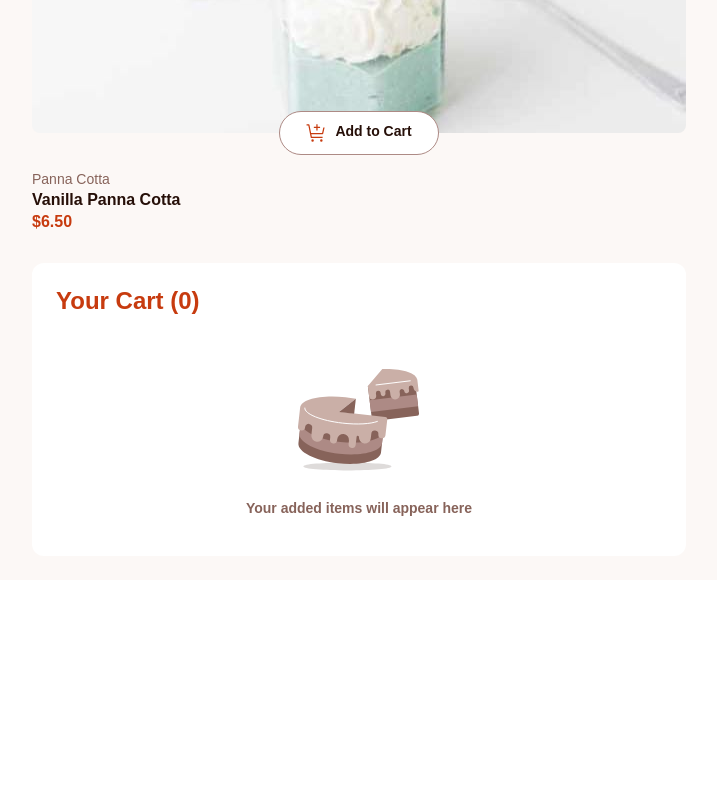
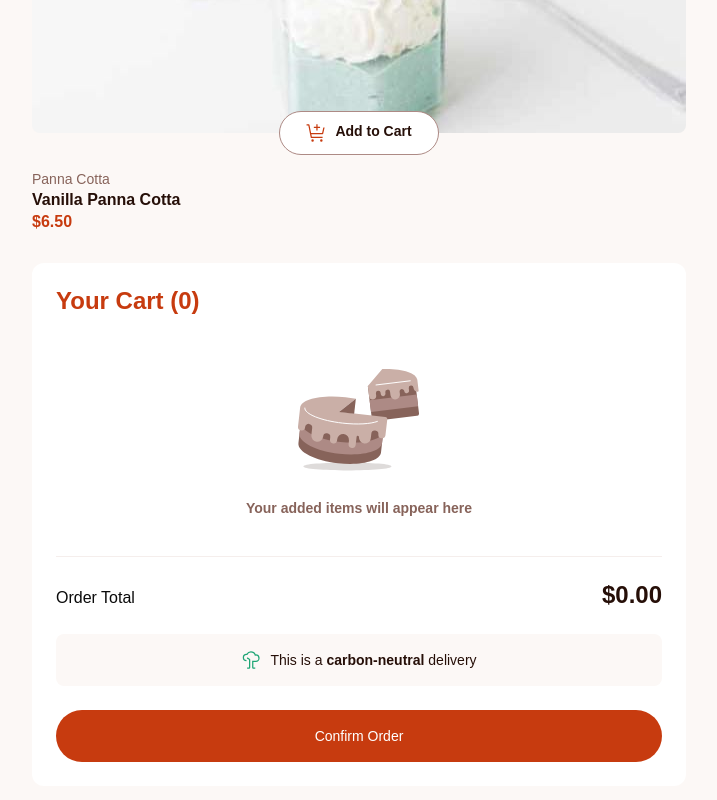
Before and after one commit to 3lectrologos/FM-product-list-with-cart, a React (Vite) app: page / in a window 1280 px wide. Shown: the part 4763-5563 px from the top of the page, without its empty margins (281-998 px from the left). Before the commit the page ends 5343 px from the top, so only its background shows below. Built offline with nearby package versions, Linux system fonts and the light colour scheme.

Commit message:
Finish cart display

```diff
--- a/src/App.tsx
+++ b/src/App.tsx
@@ -16,7 +16,7 @@ export type Item = {
 }
 
 export type CartItem = {
-  name: string
+  item: Item
   quantity: number
 }
 
@@ -24,33 +24,39 @@ function App() {
   const [cart, setCart] = useState<CartItem[]>([])
 
   const addToCart = (item: Item) => {
-    const existingItem = cart.find((cartItem) => cartItem.name === item.name)
+    const existingItem = cart.find(
+      (cartItem) => cartItem.item.name === item.name
+    )
     if (existingItem) {
       setCart(
         cart.map((cartItem) =>
-          cartItem.name === item.name
+          cartItem.item.name === item.name
             ? { ...cartItem, quantity: cartItem.quantity + 1 }
             : cartItem
         )
       )
     } else {
-      setCart([...cart, { name: item.name, quantity: 1 }])
+      setCart([...cart, { item, quantity: 1 }])
     }
   }
 
-  const removeFromCart = (item: Item) => {
-    const existingItem = cart.find((cartItem) => cartItem.name === item.name)
+  const removeFromCart = (name: string) => {
+    const existingItem = cart.find((cartItem) => cartItem.item.name === name)
     if (existingItem && existingItem.quantity > 1) {
       setCart(
         cart.map((cartItem) =>
-          cartItem.name === item.name
+          cartItem.item.name === name
             ? { ...cartItem, quantity: cartItem.quantity - 1 }
             : cartItem
         )
       )
     } else {
-      setCart(cart.filter((cartItem) => cartItem.name !== item.name))
+      setCart(cart.filter((cartItem) => cartItem.item.name !== name))
     }
+  }
+
+  const clearFromCart = (name: string) => {
+    setCart(cart.filter((cartItem) => cartItem.item.name !== name))
   }
 
   return (
@@ -65,7 +71,7 @@ function App() {
           addToCart={addToCart}
           removeFromCart={removeFromCart}
         />
-        <Cart cart={cart} />
+        <Cart cart={cart} clearFromCart={clearFromCart} />
       </div>
     </div>
   )
--- a/src/Cart.tsx
+++ b/src/Cart.tsx
@@ -1,12 +1,20 @@
 import { CartItem } from '@/App.tsx'
+import { Button } from '@/components/ui/button.tsx'
 
-export default function Cart({ cart }: { cart: CartItem[] }) {
+export default function Cart({
+  cart,
+  clearFromCart,
+}: {
+  cart: CartItem[]
+  clearFromCart: (name: string) => void
+}) {
   return (
     <div className="bg-white rounded-[12px] space-y-6 p-6">
       <span className="text-red text-[24px] font-bold leading-[normal]">
         Your Cart ({cart.reduce((acc, item) => acc + item.quantity, 0)})
       </span>
 
+      <div className="">
         {cart.length === 0 && (
           <div className="flex flex-col items-center space-y-4 py-4">
             <EmptyCartIcon />
@@ -15,6 +23,78 @@ export default function Cart({ cart }: { cart: CartItem[] }) {
             </span>
           </div>
         )}
+
+        {cart.map((cartItem, index) => (
+          <div key={cartItem.item.name}>
+            <CartItemDisplay
+              cartItem={cartItem}
+              clearFromCart={() => clearFromCart(cartItem.item.name)}
+            />
+            {index < cart.length - 1 && (
+              <div className="w-full h-px bg-rose-100 my-4" />
+            )}
+          </div>
+        ))}
+      </div>
+
+      <div className="w-full h-px bg-rose-100" />
+
+      <div className="flex justify-between items-baseline">
+        <span>Order Total</span>
+        <span className="text-[24px] text-rose-900 font-bold leading-[normal]">
+          $
+          {cart
+            .reduce((acc, item) => acc + item.quantity * item.item.price, 0)
+            .toFixed(2)}
+        </span>
+      </div>
+
+      <div className="h-[52px] flex space-x-2 items-center justify-center bg-rose-50 rounded-[8px]">
+        <CarbonNeutralIcon />
+        <span className="text-[14px] text-rose-900 font-normal leading-[normal]">
+          This is a <span className="font-semibold">carbon-neutral</span>{' '}
+          delivery
+        </span>
+      </div>
+
+      <Button className="w-full h-[52px] flex justify-center items-center bg-red text-white rounded-full">
+        Confirm Order
+      </Button>
+    </div>
+  )
+}
+
+function CartItemDisplay({
+  cartItem,
+  clearFromCart,
+}: {
+  cartItem: CartItem
+  clearFromCart: () => void
+}) {
+  return (
+    <div className="flex items-center justify-between">
+      <div className="flex flex-col space-y-2">
+        <span className="text-[14px] text-rose-900 font-semibold leading-[normal]">
+          {cartItem.item.name}
+        </span>
+        <div className="flex items-baseline space-x-2">
+          <span className="w-5 text-[14px] text-red font-semibold leading-[normal]">
+            {cartItem.quantity}x
+          </span>
+          <span className="text-[14px] text-rose-500 font-normal leading-[normal]">
+            @ ${cartItem.item.price.toFixed(2)}
+          </span>
+          <span className="text-[14px] text-rose-500 font-semibold leading-[normal]">
+            ${(cartItem.quantity * cartItem.item.price).toFixed(2)}
+          </span>
+        </div>
+      </div>
+      <Button
+        className="w-[18px] h-[18px] rounded-full p-0 border border-rose-400"
+        onClick={clearFromCart}
+      >
+        <RemoveItemIcon />
+      </Button>
     </div>
   )
 }
@@ -78,3 +158,41 @@ function EmptyCartIcon() {
     </svg>
   )
 }
+
+function RemoveItemIcon() {
+  return (
+    <svg
+      xmlns="http://www.w3.org/2000/svg"
+      width="10"
+      height="10"
+      fill="none"
+      viewBox="0 0 10 10"
+    >
+      <path
+        fill="#AD8A85"
+        d="M8.375 9.375 5 6 1.625 9.375l-1-1L4 5 .625 1.625l1-1L5 4 8.375.625l1 1L6 5l3.375 3.375-1 1Z"
+      />
+    </svg>
+  )
+}
+
+function CarbonNeutralIcon() {
+  return (
+    <svg
+      xmlns="http://www.w3.org/2000/svg"
+      width="21"
+      height="20"
+      fill="none"
+      viewBox="0 0 21 20"
+    >
+      <path
+        fill="#1EA575"
+        d="M8 18.75H6.125V17.5H8V9.729L5.803 8.41l.644-1.072 2.196 1.318a1.256 1.256 0 0 1 .607 1.072V17.5A1.25 1.25 0 0 1 8 18.75Z"
+      />
+      <path
+        fill="#1EA575"
+        d="M14.25 18.75h-1.875a1.25 1.25 0 0 1-1.25-1.25v-6.875h3.75a2.498 2.498 0 0 0 2.488-2.747 2.594 2.594 0 0 0-2.622-2.253h-.99l-.11-.487C13.283 3.56 11.769 2.5 9.875 2.5a3.762 3.762 0 0 0-3.4 2.179l-.194.417-.54-.072A1.876 1.876 0 0 0 5.5 5a2.5 2.5 0 1 0 0 5v1.25a3.75 3.75 0 0 1 0-7.5h.05a5.019 5.019 0 0 1 4.325-2.5c2.3 0 4.182 1.236 4.845 3.125h.02a3.852 3.852 0 0 1 3.868 3.384 3.75 3.75 0 0 1-3.733 4.116h-2.5V17.5h1.875v1.25Z"
+      />
+    </svg>
+  )
+}
--- a/src/ItemGrid.tsx
+++ b/src/ItemGrid.tsx
@@ -6,7 +6,7 @@ type ItemGridProps = {
   items: Item[]
   cart: CartItem[]
   addToCart: (item: Item) => void
-  removeFromCart: (item: Item) => void
+  removeFromCart: (name: string) => void
 }
 
 export default function ItemGrid({
@@ -21,9 +21,11 @@ export default function ItemGrid({
         <li key={item.name}>
           <ItemDisplay
             item={item}
-            quantity={cart.find((it) => it.name === item.name)?.quantity ?? 0}
+            quantity={
+              cart.find((it) => it.item.name === item.name)?.quantity ?? 0
+            }
             onAdd={() => addToCart(item)}
-            onRemove={() => removeFromCart(item)}
+            onRemove={() => removeFromCart(item.name)}
           />
         </li>
       ))}
```
Lines whose indentation alone changed are shown as unchanged.
